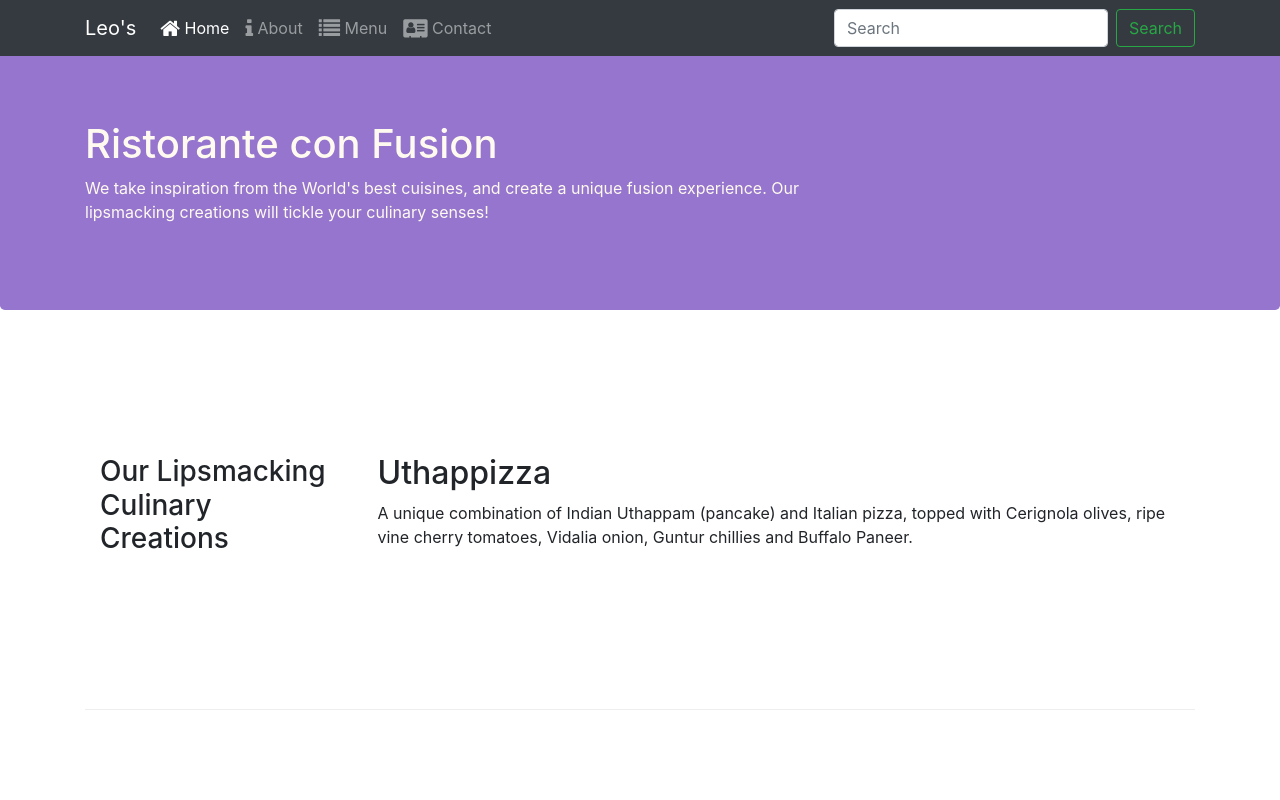
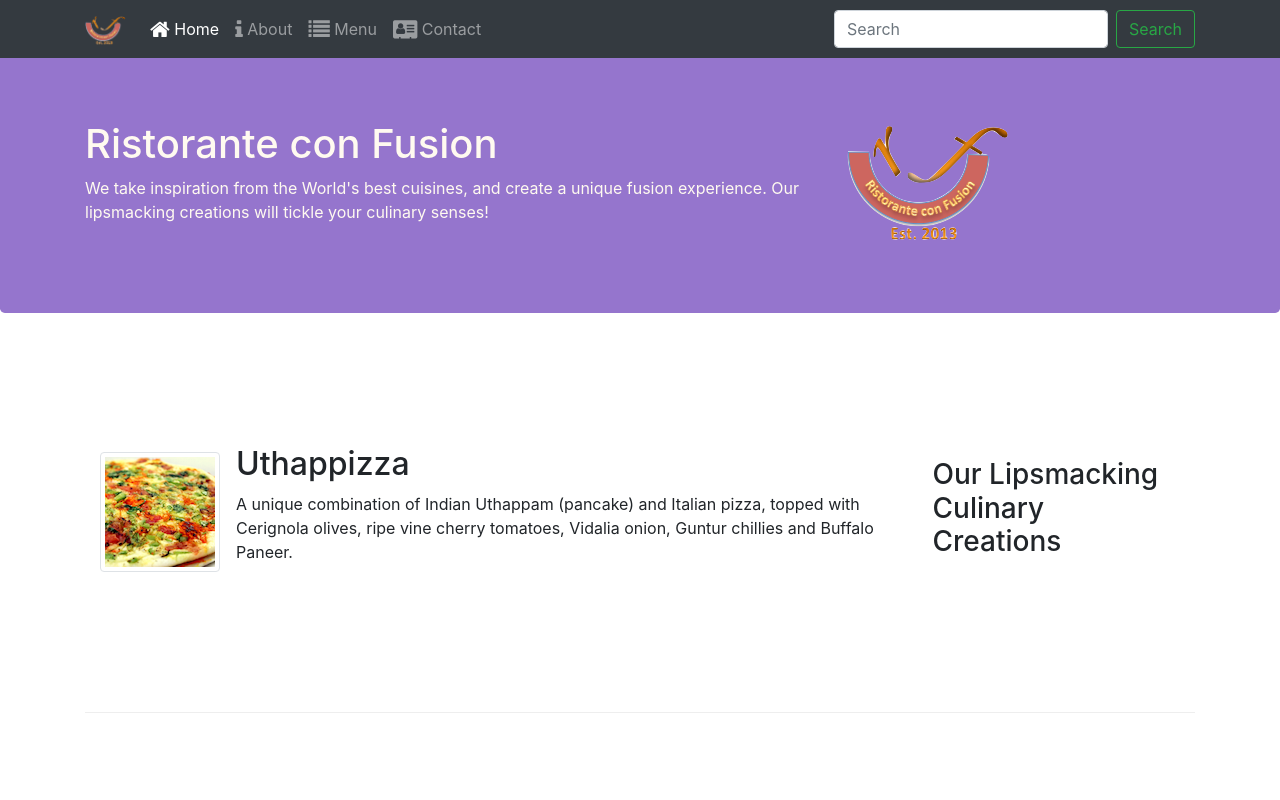
Before and after one commit to HaipengLi/BootstrapCodeBlocks, a website: page index.html in a window 1280 px wide. Shown: the top 800 px of the page. Drawn offline with nearby package versions, Linux system fonts and the light colour scheme.

Commit message:
media class & img

```diff
--- a/index.html
+++ b/index.html
@@ -18,7 +18,7 @@
 <body>
     <nav class="navbar navbar-expand-sm navbar-toggleable-sm navbar-dark bg-dark fixed-top">
         <div class="container">
-            <a class="navbar-brand" href="./index.html">Leo's</a>
+            <a class="navbar-brand" href="./index.html"><img src="img/logo.png" height="30" width="41"></a>
             <button class="navbar-toggler" type="button" data-toggle="collapse" data-target="#navbarSupportedContent" aria-controls="navbarSupportedContent" aria-expanded="false" aria-label="Toggle navigation">
                 <span class="navbar-toggler-icon"></span>
             </button>
@@ -43,7 +43,8 @@
                     <h1>Ristorante con Fusion</h1>
                     <p>We take inspiration from the World's best cuisines, and create a unique fusion experience. Our lipsmacking creations will tickle your culinary senses!</p>
                 </div>
-                <div class="col col-sm"> <!-- whatever it left -->
+                <div class="col col-sm align-self-center"> <!-- whatever it left -->
+                    <img src="img/logo.png" class="img-fluid">
                 </div>
             </div>
         </div>
@@ -51,12 +52,17 @@
 
     <div class="container">
         <div class="row row-content align-items-center">
-            <div class="col-sm-4 col-md-3 ml-auto">
+            <div class="col-sm-4 col-md-3 ml-auto order-2">
                 <h3>Our Lipsmacking Culinary Creations</h3>
             </div>
             <div class="col-sm col-md ">
-                <h2>Uthappizza</h2>
-                <p>A unique combination of Indian Uthappam (pancake) and Italian pizza, topped with Cerignola olives, ripe vine cherry tomatoes, Vidalia onion, Guntur chillies and Buffalo Paneer.</p>
+                <div class="media">
+                    <img class="d-flex mr-3 img-thumbnail align-self-center" src="img/uthappizza.png" alt="uthappizza">
+                    <div class="media-body">
+                        <h2 class="mt-0">Uthappizza</h2>
+                        <p>A unique combination of Indian Uthappam (pancake) and Italian pizza, topped with Cerignola olives, ripe vine cherry tomatoes, Vidalia onion, Guntur chillies and Buffalo Paneer.</p>
+                    </div>
+                </div>
             </div>
         </div>
 
@@ -76,9 +82,14 @@
                 <h3>Meet our Culinary Specialists</h3>
             </div>
             <div class="col-sm col-md">
-                <h2>Alberto Somayya</h2>
-                <h4>Executive Chef</h4>
-                <p>Award winning three-star Michelin chef with wide International experience having worked closely with whos-who in the culinary world, he specializes in creating mouthwatering Indo-Italian fusion experiences. </p>
+                <div class="media">
+                    <img class="d-flex mr-3 img-thumbnail align-self-center" src="img/alberto.png" alt="Alberto Somayya">
+                    <div class="media-body">
+                        <h2>Alberto Somayya</h2>
+                        <h4>Executive Chef</h4>
+                        <p>Award winning three-star Michelin chef with wide International experience having worked closely with whos-who in the culinary world, he specializes in creating mouthwatering Indo-Italian fusion experiences. </p>
+                    </div>
+                </div>
             </div>
         </div>
     </div>
```
Also changed, not shown: aboutus.html (+1 -1 lines), img/alberto.png (added), img/buffet.png (added), img/logo.png (added), img/uthappizza.png (added).
